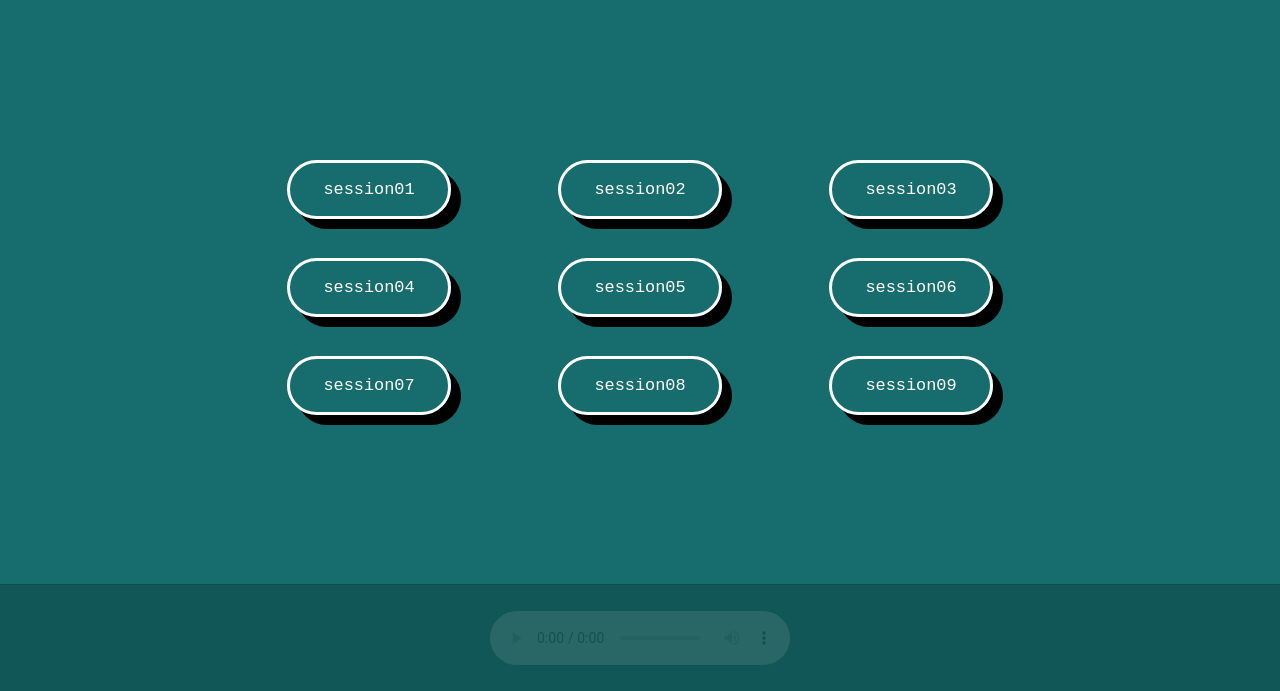
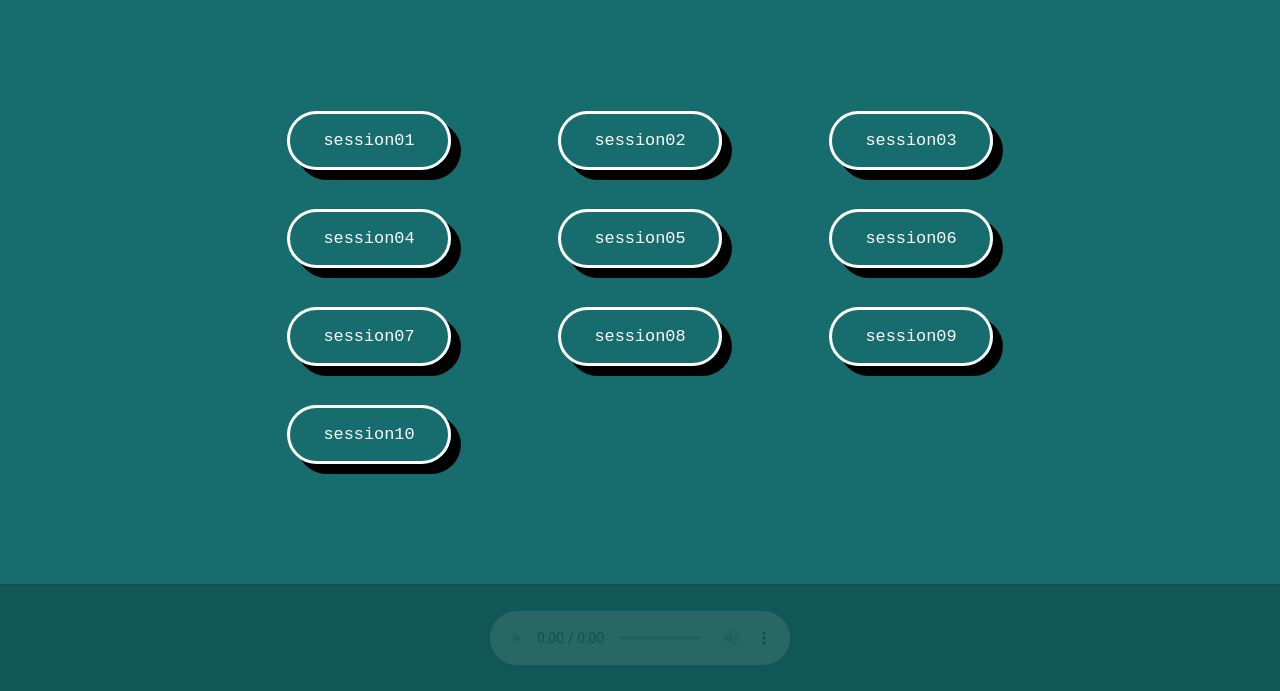
Before and after one commit to yurigo/PWEB-C-2526, a plain HTML site: page index.html in a window 1280 px wide. Shown: the part 109-800 px from the top of the page. Drawn offline with Linux system fonts and the light colour scheme.

Commit message:
fix: reference of session 10

```diff
--- a/index.html
+++ b/index.html
@@ -26,6 +26,7 @@
             <a href="session 07/">session07</a>
             <a href="session 08/">session08</a>
             <a href="session 09/">session09</a>
+            <a href="session 10/">session10</a>
         </nav>
     </main>
     <footer>
```
